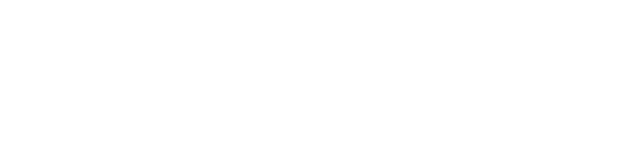
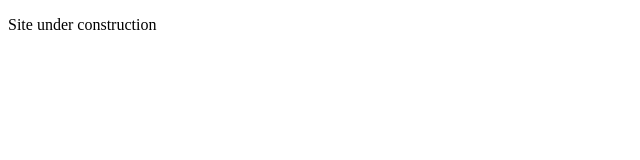
Before and after one commit to TimpanogosTechGroup/Website, a plain HTML site: page index.html in a window 1280 px wide. Shown: the whole page, without its empty margins (0-640 px from the left). Drawn offline with Linux system fonts and the light colour scheme.

Commit message:
Site under construction

```diff
--- a/index.html
+++ b/index.html
@@ -2,9 +2,9 @@
 <html>
 <head>
 <meta charset="utf-8">
-<title>Untitled Document</title>
+<title>Timpanogos Tech</title>
 </head>
-
+<p>Site under construction</p>
 <body>
 </body>
 </html>
```
